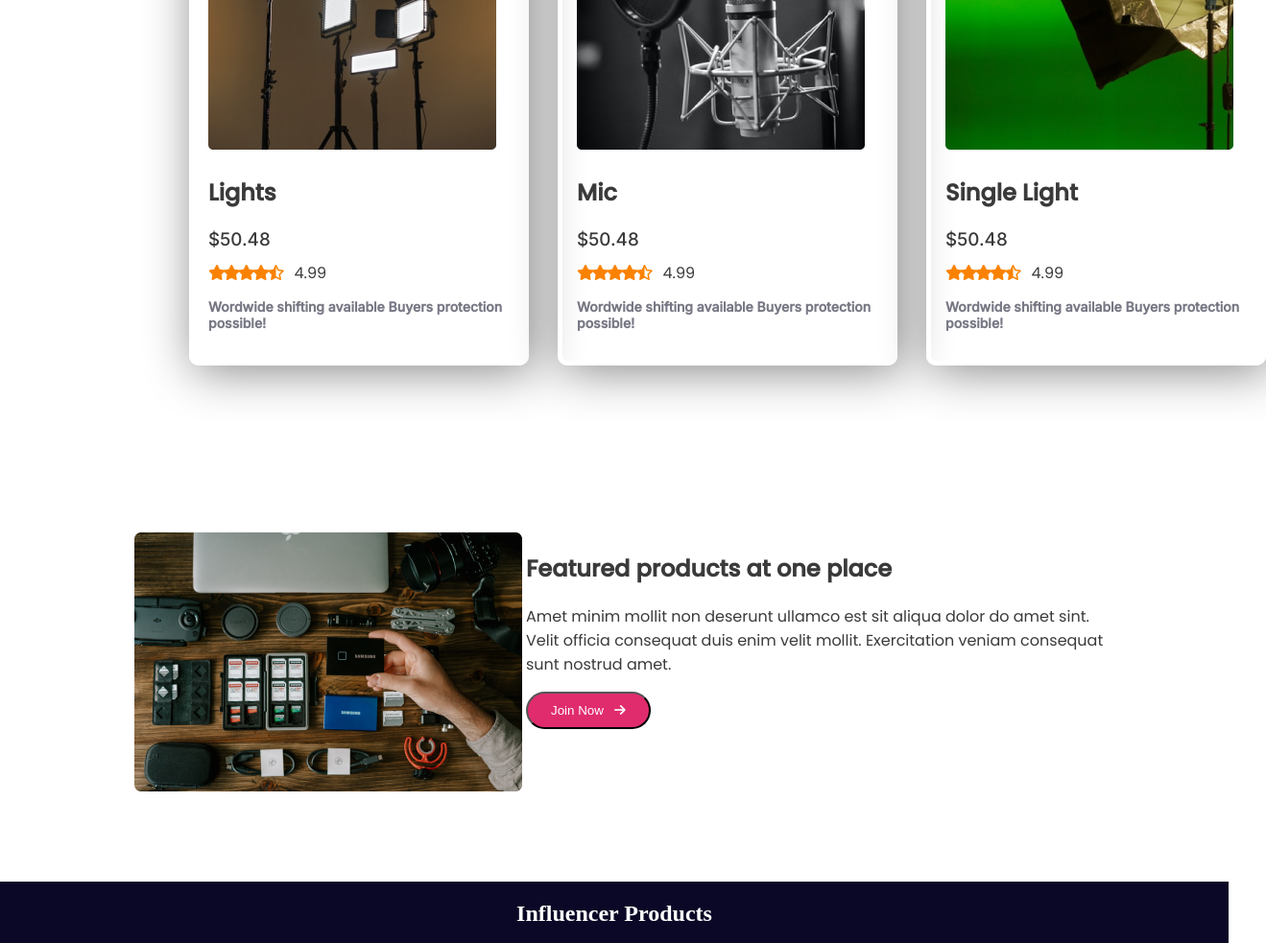
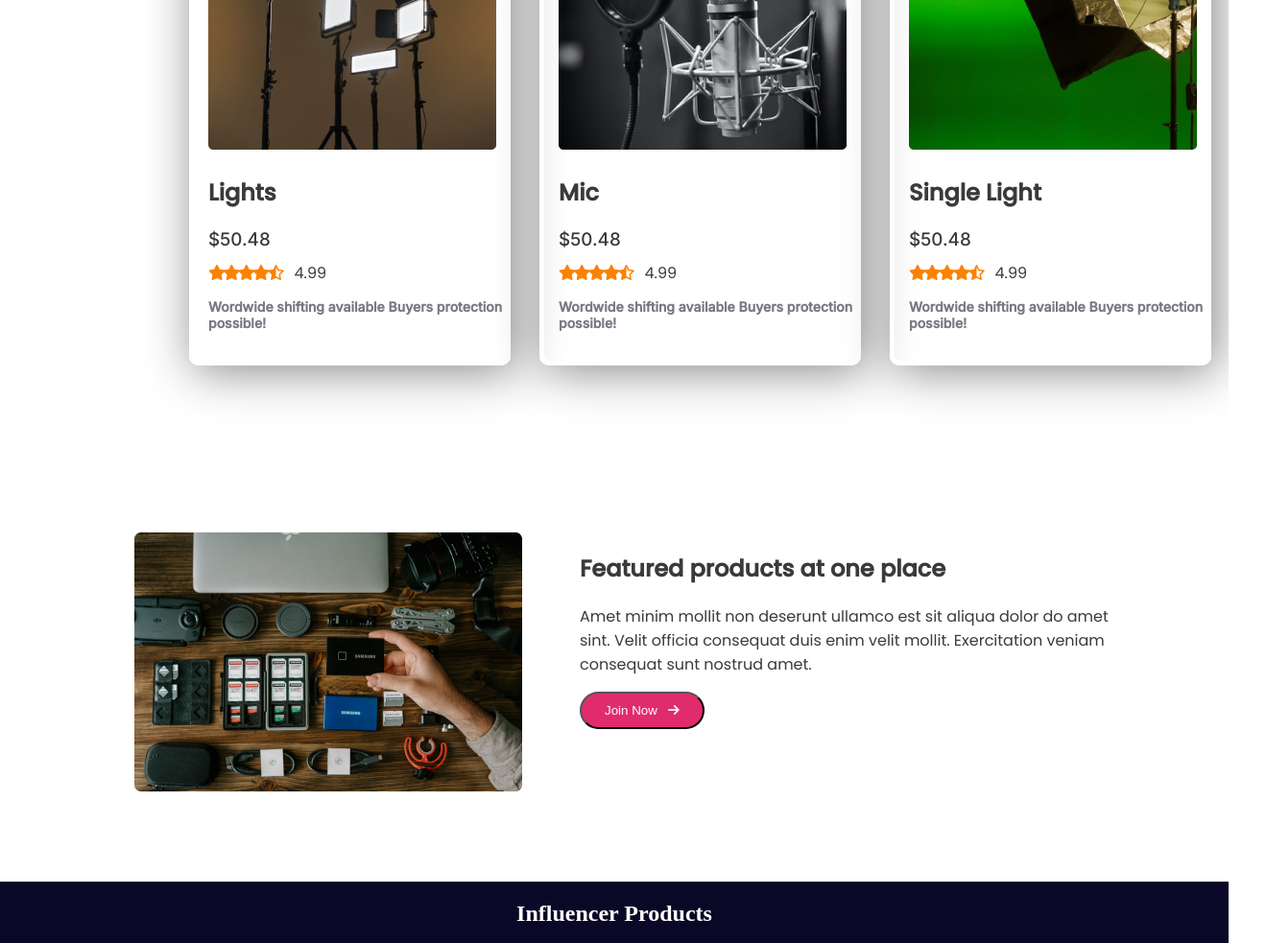
Before and after one commit to Alif0007/Influencer-product, a plain HTML site: page index.html in a window 1280 px wide. Shown: the part 2156-3139 px from the top of the page at 96% size, 1319 px wide, since content can reach past the window. Drawn offline with Linux system fonts and the light colour scheme.

Commit message:
Update style.css

```diff
--- a/style.css
+++ b/style.css
@@ -62,7 +62,7 @@ main {
 }
 
 .collection-card {
-    width: 329px;
+    width: 310px;
     height: 476px;
     border: 5px solid white;
     padding-left: 15px;
@@ -117,6 +117,7 @@ main {
 .gear-image {
     width: 40%;
     margin-left: 20px;
+    margin-right: 60px;
 }
 
 .gear-part {
```
